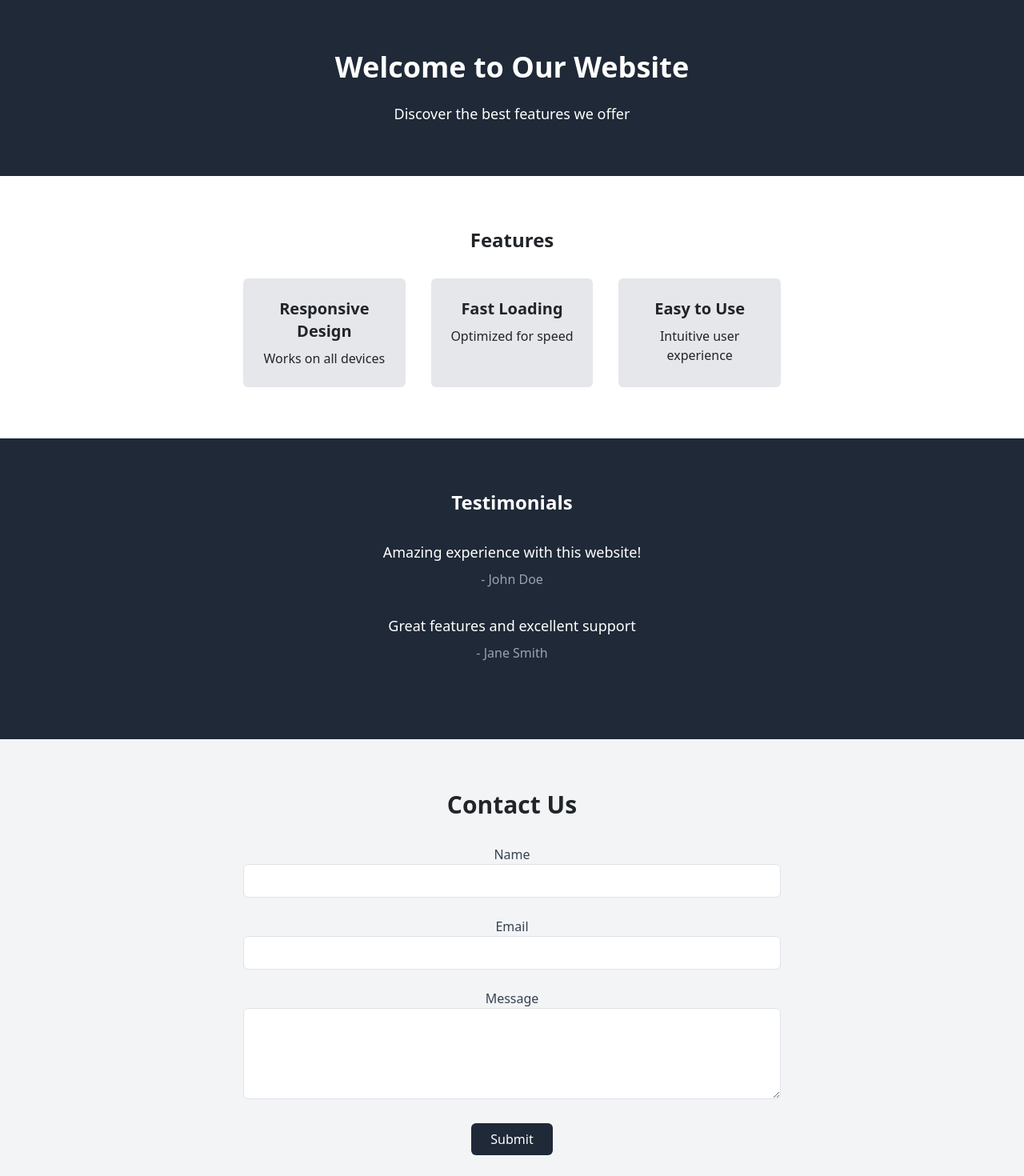
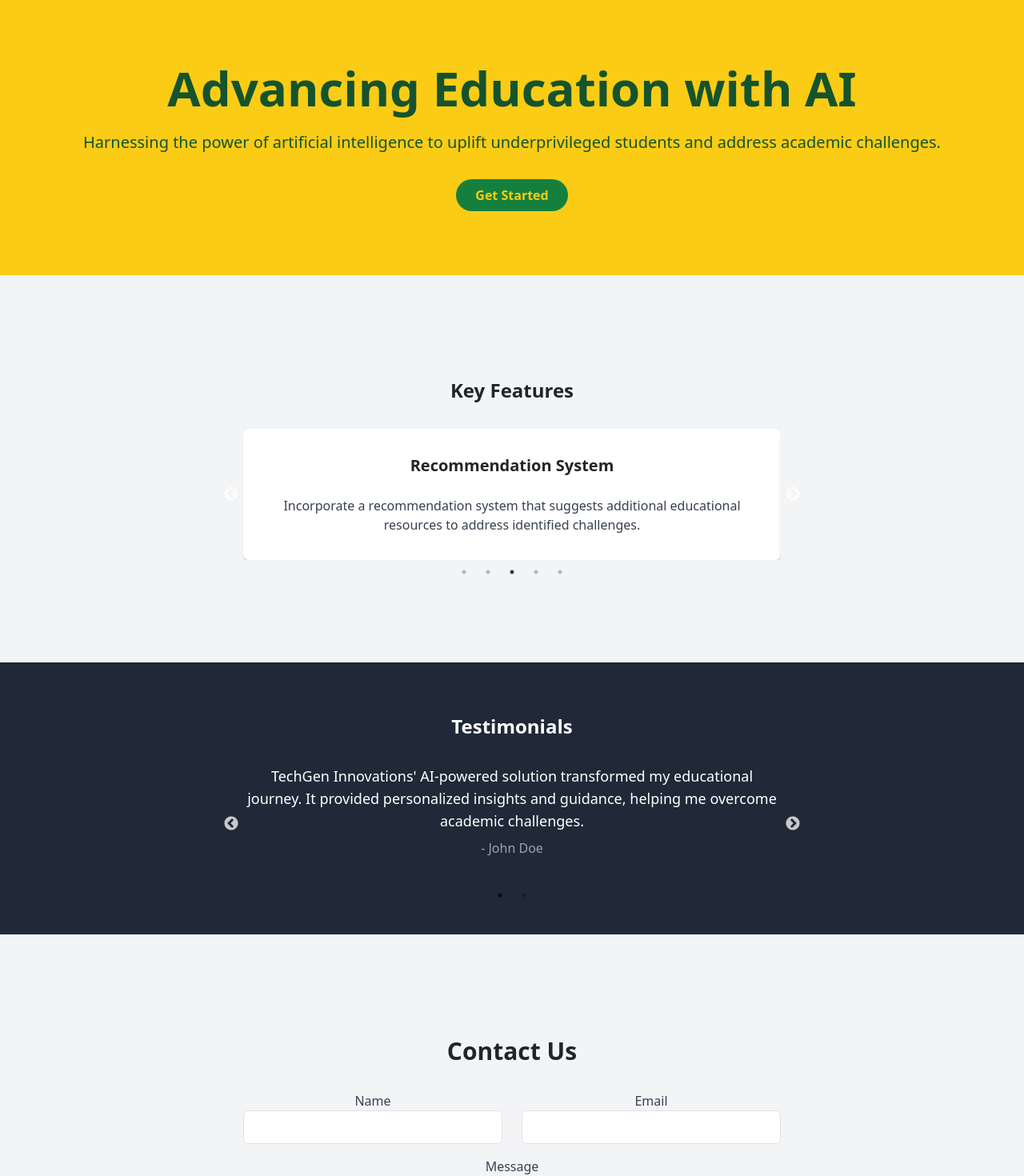
Before and after one commit to untrained0/invictus, a React (Create React App) app in the folder frontend/: page / in a window 1280 px wide. Shown: the part 160-1630 px from the top of the page at 80% size. Built offline with nearby package versions, Linux system fonts and the light colour scheme.

Commit message:
home page updated

```diff
--- a/frontend/package.json
+++ b/frontend/package.json
@@ -19,6 +19,8 @@
     "react-icons": "^4.12.0",
     "react-router-dom": "^6.21.1",
     "react-scripts": "5.0.1",
+    "react-slick": "^0.29.0",
+    "slick-carousel": "^1.8.1",
     "stream-browserify": "^3.0.0",
     "stream-http": "^3.2.0",
     "url": "^0.11.3",
--- a/frontend/src/components/HomePage/ContactSection.js
+++ b/frontend/src/components/HomePage/ContactSection.js
@@ -7,20 +7,24 @@ const ContactSection = () => {
     <section className="py-16 bg-gray-100 text-center">
       <div className="max-w-2xl mx-auto">
         <h2 className="text-3xl font-bold mb-8">Contact Us</h2>
-        <form className="flex flex-col items-center">
-          <div className="mb-4 w-full">
-            <label htmlFor="name" className="text-gray-700">Name</label>
-            <input type="text" id="name" name="name" className="w-full border rounded py-2 px-3" />
+        <form className="flex flex-col items-center space-y-4">
+          <div className="grid grid-cols-1 md:grid-cols-2 gap-4 w-full">
+            <label htmlFor="name" className="text-gray-700">
+              Name
+              <input type="text" id="name" name="name" className="w-full border rounded py-2 px-3 focus:outline-none focus:border-gray-500" />
+            </label>
+            <label htmlFor="email" className="text-gray-700">
+              Email
+              <input type="email" id="email" name="email" className="w-full border rounded py-2 px-3 focus:outline-none focus:border-gray-500" />
+            </label>
           </div>
-          <div className="mb-4 w-full">
-            <label htmlFor="email" className="text-gray-700">Email</label>
-            <input type="email" id="email" name="email" className="w-full border rounded py-2 px-3" />
+          <div className="w-full">
+            <label htmlFor="message" className="text-gray-700 block">
+              Message
+              <textarea id="message" name="message" rows="4" className="w-full border rounded py-2 px-3 focus:outline-none focus:border-gray-500"></textarea>
+            </label>
           </div>
-          <div className="mb-4 w-full">
-            <label htmlFor="message" className="text-gray-700">Message</label>
-            <textarea id="message" name="message" rows="4" className="w-full border rounded py-2 px-3"></textarea>
-          </div>
-          <button type="submit" className="bg-gray-800 text-white py-2 px-4 rounded hover:bg-gray-700">
+          <button type="submit" className="bg-gray-800 text-white py-2 px-4 rounded hover:bg-gray-700 focus:outline-none focus:shadow-outline-gray">
             Submit
           </button>
         </form>
--- a/frontend/src/components/HomePage/FeatureSection.js
+++ b/frontend/src/components/HomePage/FeatureSection.js
@@ -1,20 +1,55 @@
 // components/FeaturesSection.js
+import React from 'react';
+import Slider from 'react-slick';
+import 'slick-carousel/slick/slick.css';
+import 'slick-carousel/slick/slick-theme.css';
 
-import React from 'react';
+const FeaturesSection = () => {
+  const features = [
+    {
+      title: 'AI-Powered Analysis',
+      description: 'Utilize AI and machine learning algorithms to analyze historical academic data and identify potential hurdles.'
+    },
+    {
+      title: 'Personalized Insights',
+      description: 'Provide personalized insights for underprivileged students and dropouts, highlighting specific academic challenges.'
+    },
+    {
+      title: 'Recommendation System',
+      description: 'Incorporate a recommendation system that suggests additional educational resources to address identified challenges.'
+    },
+    {
+      title: 'Tailored Guidance',
+      description: 'Offer tailored guidance to at-risk students, assisting them in overcoming academic difficulties and achieving success.'
+    },
+    {
+      title: 'User-Friendly Interface',
+      description: 'Create a user-friendly interface for students, ensuring easy navigation and access to personalized recommendations.'
+    },
+  ];
 
-const FeaturesSection = ({ features }) => {
+  const settings = {
+    dots: true,
+    infinite: true,
+    speed: 500,
+    autoplay: true,
+    autoplaySpeed: 2000, // Set the autoplay speed to 5 seconds (5000 milliseconds)
+    slidesToShow: 1,
+    slidesToScroll: 1,
+  };
+
   return (
-    <section className="py-16 text-center">
+    <section className="py-16 text-center bg-gray-100">
       <div className="max-w-2xl mx-auto">
-        <h2 className="text-2xl font-bold mb-8">Features</h2>
-        <div className="grid grid-cols-1 md:grid-cols-3 gap-8">
+        <h2 className="text-2xl font-bold mb-8">Key Features</h2>
+        <Slider {...settings}>
           {features.map((feature, index) => (
-            <div key={index} className="bg-gray-200 p-4 rounded">
-              <h3 className="text-xl font-bold mb-2">{feature.title}</h3>
-              <p>{feature.description}</p>
+            <div key={index} className="bg-white p-8 rounded-lg shadow-md">
+              <h3 className="text-xl font-bold mb-4">{feature.title}</h3>
+              <p className="text-gray-700">{feature.description}</p>
             </div>
           ))}
-        </div>
+        </Slider>
       </div>
     </section>
   );
--- a/frontend/src/components/HomePage/HeroSection.js
+++ b/frontend/src/components/HomePage/HeroSection.js
@@ -2,11 +2,20 @@
 
 import React from 'react';
 
-const HeroSection = ({ title, subtitle }) => {
+const HeroSection = () => {
   return (
-    <section className="bg-gray-800 text-white py-16 text-center">
-      <h1 className="text-4xl font-bold mb-4">{title}</h1>
-      <p className="text-lg">{subtitle}</p>
+    <section className="bg-yellow-400 text-green-900 py-20">
+      <div className="container mx-auto text-center">
+        <h1 className="text-4xl md:text-6xl font-bold mb-4">
+          Advancing Education with AI
+        </h1>
+        <p className="text-lg md:text-xl mb-8">
+          Harnessing the power of artificial intelligence to uplift underprivileged students and address academic challenges.
+        </p>
+        <button className="bg-green-700 text-yellow-400 py-2 px-6 rounded-full font-bold hover:bg-green-600">
+          Get Started
+        </button>
+      </div>
     </section>
   );
 }
--- a/frontend/src/components/HomePage/TestimonialsSection.js
+++ b/frontend/src/components/HomePage/TestimonialsSection.js
@@ -1,18 +1,42 @@
 // components/TestimonialsSection.js
+import React from 'react';
+import Slider from 'react-slick';
+import 'slick-carousel/slick/slick.css';
+import 'slick-carousel/slick/slick-theme.css';
 
-import React from 'react';
+const TestimonialsSection = () => {
+  const testimonials = [
+    {
+      quote: "TechGen Innovations' AI-powered solution transformed my educational journey. It provided personalized insights and guidance, helping me overcome academic challenges.",
+      name: "John Doe",
+    },
+    {
+      quote: "I'm grateful for the support from TechGen Innovations. The tailored guidance and recommendation system made a significant impact on my learning experience.",
+      name: "Jane Smith",
+    },
+    // Add more testimonials as needed
+  ];
 
-const TestimonialsSection = ({ testimonials }) => {
+  const settings = {
+    dots: true,
+    infinite: true,
+    speed: 500,
+    slidesToShow: 1,
+    slidesToScroll: 1,
+  };
+
   return (
     <section className="bg-gray-800 text-white py-16 text-center">
       <div className="max-w-2xl mx-auto">
         <h2 className="text-2xl font-bold mb-8">Testimonials</h2>
+        <Slider {...settings}>
           {testimonials.map((testimonial, index) => (
             <div key={index} className="mb-8">
               <p className="text-lg">{testimonial.quote}</p>
               <p className="text-gray-400 mt-2">- {testimonial.name}</p>
             </div>
           ))}
+        </Slider>
       </div>
     </section>
   );
--- a/frontend/src/components/Layouts/Header.js
+++ b/frontend/src/components/Layouts/Header.js
@@ -1,5 +1,5 @@
 import React, { useState } from "react";
-import { NavLink, Link, useNavigate } from "react-router-dom";
+import {  NavLink, useNavigate } from "react-router-dom";
 import { useAuth } from "../../context/auth";
 import toast from "react-hot-toast";
 
--- a/frontend/src/context/auth.js
+++ b/frontend/src/context/auth.js
@@ -1,5 +1,5 @@
+import axios  from "axios";
 import { useState, useEffect, useContext, createContext } from "react";
-import axios from 'axios';
 
 
 const AuthContext = createContext();
--- a/frontend/src/pages/HomePage.js
+++ b/frontend/src/pages/HomePage.js
@@ -1,40 +1,28 @@
+// components/HomePage.js
+
 import React from "react";
+import Layout from './../components/Layouts/Layout';
+import ContactSection from "../components/HomePage/ContactSection";
 import { useAuth } from "../context/auth";
-import Layout from './../components/Layouts/Layout';
-import YtVideos from '../components/Layouts/YtVideos'
-import Footer from "../components/Layouts/Footer";
-import ContactSection from "../components/HomePage/ContactSection";
-import TestimonialSectio from "../components/HomePage/TestimonialsSection";
-import FeatureSection from "../components/HomePage/FeatureSection";
 import HeroSection from "../components/HomePage/HeroSection";
-
+import FeaturesSection from "../components/HomePage/FeatureSection";
+import TestimonialsSection from "../components/HomePage/TestimonialsSection";
 
 const HomePage = () => {
   const [auth, setAuth] = useAuth();
   return (
     <Layout>
       <pre>{JSON.stringify(auth, null, 4)}</pre>
-      <div>
-      <HeroSection
-        title="Welcome to Our Website"
-        subtitle="Discover the best features we offer"
-      />
-      <FeatureSection
-        features={[
-          { title: 'Responsive Design', description: 'Works on all devices' },
-          { title: 'Fast Loading', description: 'Optimized for speed' },
-          { title: 'Easy to Use', description: 'Intuitive user experience' },
-        ]}
-      />
-      <TestimonialSectio
-        testimonials={[
-          { name: 'John Doe', quote: 'Amazing experience with this website!' },
-          { name: 'Jane Smith', quote: 'Great features and excellent support' },
-        ]}
-      />
-      <ContactSection />
-      <Footer />
-    </div>
+      <div className="relative bg-gray-100">
+        <HeroSection className="py-16" />
+        <div className="bg-gradient-to-b from-gray-100 to-transparent h-16" />
+        <FeaturesSection className="py-16"  />
+        <div className="bg-gradient-to-b from-gray-100 to-transparent h-16" />
+        <TestimonialsSection className="py-16" />
+        <div className="bg-gradient-to-b from-gray-100 to-transparent h-16" />
+        <ContactSection className="py-16" />
+
+      </div>
     </Layout>
   );
 };
```
Also changed, not shown: frontend/public/student.jpeg (added), 1 other file (tests, documents, lock files or other folders). Lines whose indentation alone changed are shown as unchanged.
